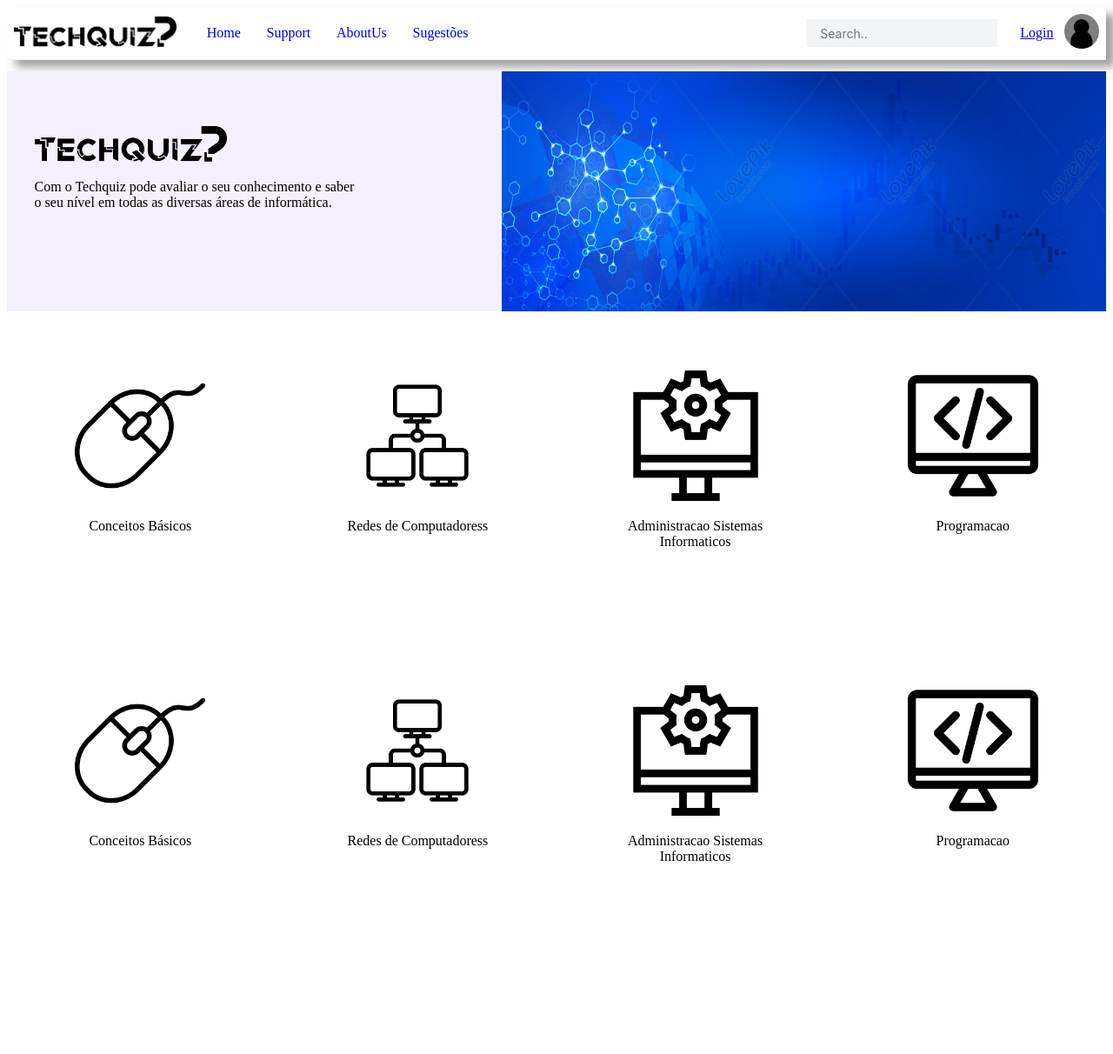
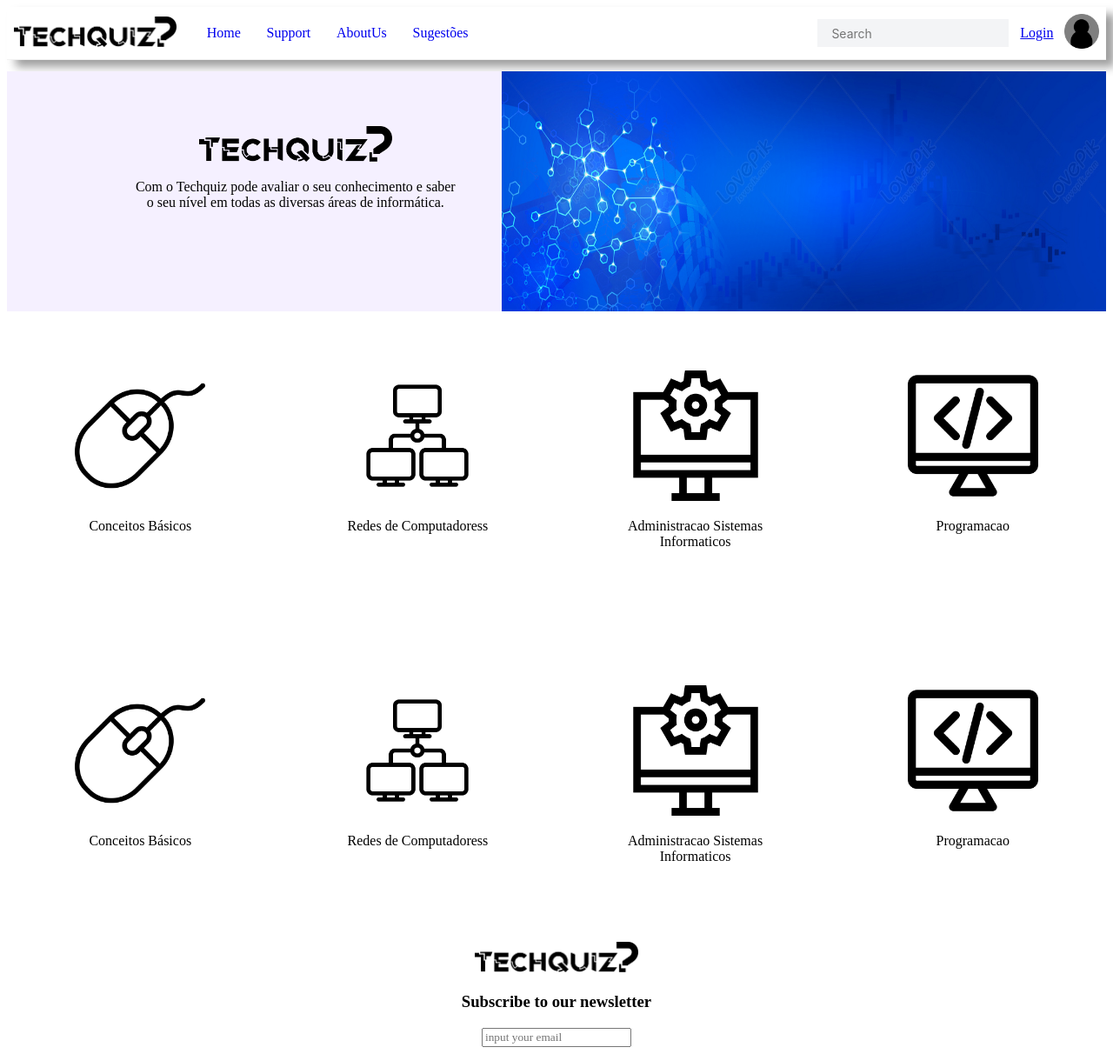
Before and after one commit to henriqueolivgp/Techquiz, a React (Create React App) app in the folder techquiz/: page / in a window 1280 px wide. Shown: the whole page at 87% size. Before the commit the page ends 1091 px from the top, so only its background shows below. Built offline with nearby package versions, Linux system fonts and the light colour scheme.

Commit message:
update navbar and update homepage and make footer

```diff
--- a/techquiz/src/App.js
+++ b/techquiz/src/App.js
@@ -1,5 +1,6 @@
 import Home from './Home/HomePage';
 import './App';
+import Footer from './Home/Footer';
 import NavBarH from './Home/NavbarH';
 import RegisterPage from './Register/RegisterPage'
 import React from "react";
@@ -14,6 +15,7 @@ function App() {
           <Route exact path="/">
             <NavBarH />
             <Home />
+            <Footer/>
           </Route>
           <Route path="/register">
             <RegisterPage />
--- /dev/null
+++ b/techquiz/src/Home/Footer.css
@@ -0,0 +1,23 @@
+.content{
+    text-align: center;
+}
+
+.logof{
+    max-width: 188px;
+    max-height: 35px;
+}
+
+/* Textbox 388 */
+.mails input {
+    right: auto;
+    width: 78%;
+    height: 30px;
+    padding-left: 16px;
+    padding-right: 12px;
+    font-family: Inter; /* Body */
+    font-size: 14px;
+    background: #F3F4F6FF; /* neutral-200 */
+   /* border-m */
+    border-width: 0px;
+    outline: none;
+  }
--- /dev/null
+++ b/techquiz/src/Home/Footer.js
@@ -0,0 +1,17 @@
+import logo from './Img/TechquizBlack.png'
+import './Footer.css'
+
+const footer = () => {
+    return (
+        <div className="content">
+            <div className='foot'>
+                <img className='logof' alt='' src={logo}/>
+                <h3>Subscribe to our newsletter</h3>
+                <input className='mails' type="email" placeholder='input your email'></input>
+            </div>
+
+        </div>
+     );
+}
+
+export default footer;
--- a/techquiz/src/Home/NavBarH.css
+++ b/techquiz/src/Home/NavBarH.css
@@ -65,32 +65,3 @@
   border-width: 0px;
   outline: none;
 }
-.textbox svg {
-  position: absolute;
-  top: 12px;
-  right: 12px;
-  width: 16px;
-  fill: #171A1FFF; /* neutral-900 */
-}
-
-.textbox svg.left {
-  left: 12px;
-}
-/* hover */
-.textbox input:hover {
-  color: #BDC1CAFF; /* neutral-400 */
-  background: #F3F4F6FF; /* neutral-200 */
-}
-/* focused */
-.textbox input:focused {
-  color: #BDC1CAFF; /* neutral-400 */
-  background: #FFFFFFFF; /* white */
-}
-/* disabled */
-.textbox input:disabled {
-  color: #BDC1CAFF; /* neutral-400 */
-  background: #F3F4F6FF; /* neutral-200 */
-}
-.textbox :disabled + .icon, .textbox :disabled + .icon + .icon {
-  fill: #171A1FFF; /* neutral-900 */
-}
--- a/techquiz/src/Home/NavbarH.js
+++ b/techquiz/src/Home/NavbarH.js
@@ -1,29 +1,32 @@
 import '../Home/NavBarH.css'
 import User from './Img/user.png'
 import Logo from './Img/TechquizBlack.png'
+
+
 
 const NavBarH = () => {
     return (
         <nav className="navbar">
             <div className='logo'>
-                <img src={Logo}/>
+                <img alt='' src={Logo}/>
             </div>
             <div className="links">
                 <a className='Separadores' href="/">Home</a>
-                <a className='Separadores' href="/create">Support</a>
-                <a className='Separadores' href="/create">AboutUs</a>
-                <a className='Separadores' href="/create">Sugestões</a>
+                <a className='Separadores' href="/suport">Support</a>
+                <a className='Separadores' href="/aboutus">AboutUs</a>
+                <a className='Separadores' href="/sugestoes">Sugestões</a>
             </div>
             <div className='textbox'>
-                <input  type="text" placeholder="Search.."/>
+            <input id="phone" type="tel" name="phone" placeholder='Search'/>
             </div>
             <div className="links1">
                 <a href="/login">Login</a>
             </div>
             <div className="profile">
-                <img src={User}/>
+                <img alt='' src={User}/>
             </div>
         </nav>
+
      );
 }
 
```
Also changed, not shown: techquiz/src/App.css (added), techquiz/src/Home/HomePage.js (line endings or trailing spaces).
